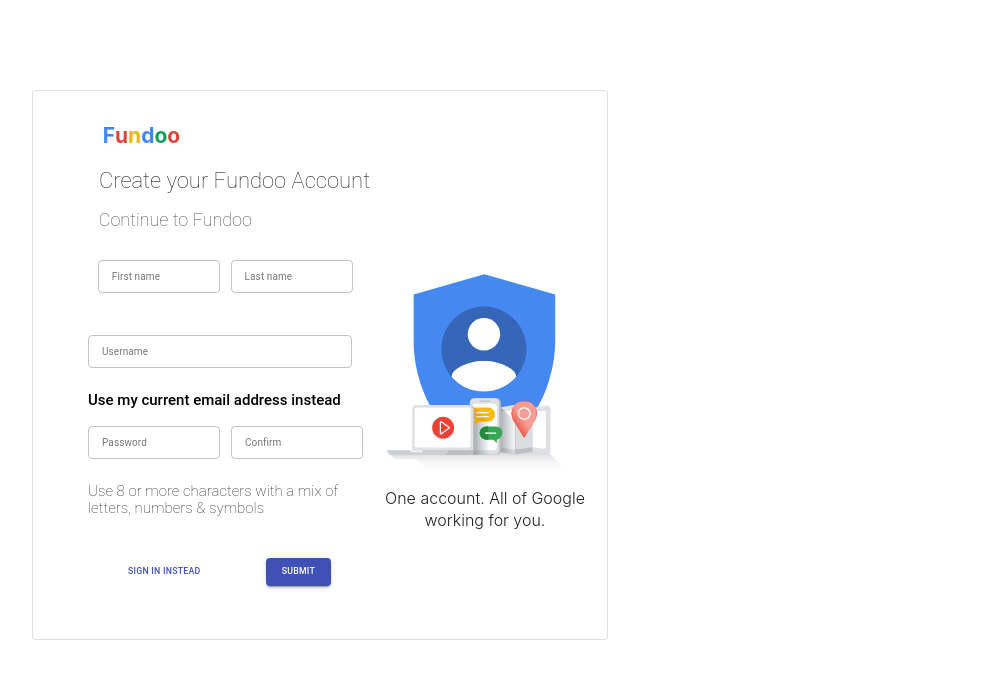
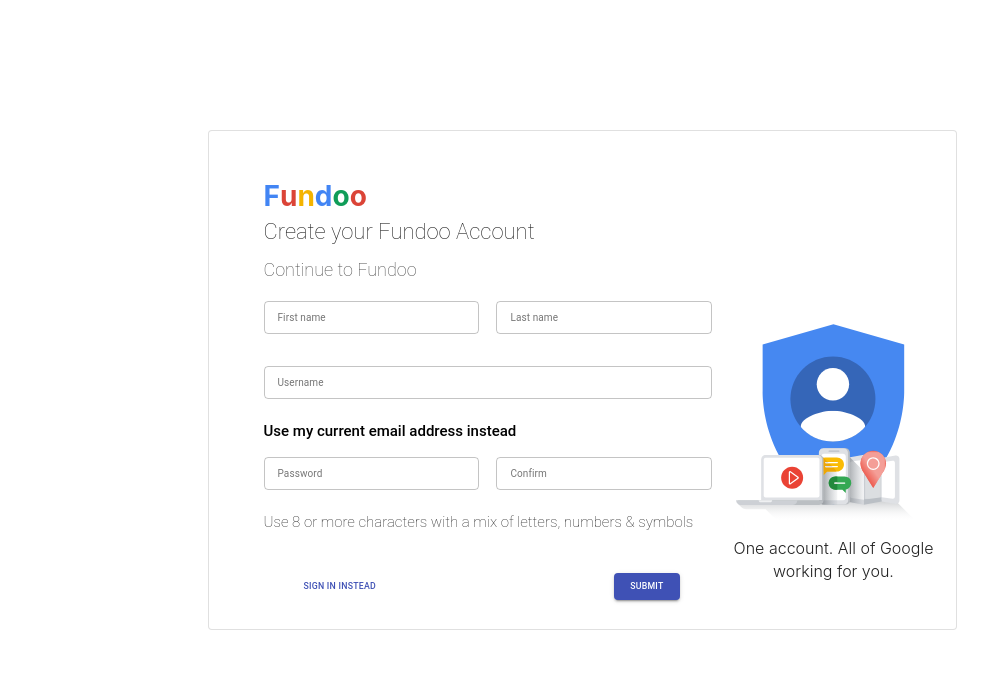
Before and after one commit to ruchika6698/FundooApp-Frontend, a React (Create React App) app: page /register in a window 1280 px wide. Shown: the top 676 px of the page, without its empty margins (58-1046 px from the left). Built offline with nearby package versions, Linux system fonts and the light colour scheme.

Commit message:
Added:CSS for login component

```diff
--- /dev/null
+++ b/src/CSS/login.css
@@ -0,0 +1,59 @@
+*{
+    margin: 0;
+    padding: 0;
+}
+body{
+    display:flex;
+    justify-content:center;
+    align-items:center;
+}
+.loginbox{
+    margin-top:160px;
+    margin-bottom:90px;
+    width:400px;
+    height:450px;
+}
+.loginfundoofont{
+    padding-top: 35px;
+    justify-content:center;
+    align-items:center;
+    display: flex;
+    font-size: 2.0em;
+    font-weight:bold;
+}
+.signIn{
+    color: black;
+    font-size: 120%;
+    padding-top: 4%;
+    justify-content:center;
+    align-items:center;
+    display: flex;
+}
+.usernameLogin{
+    display: flex;
+    justify-content:center;
+    align-items:center;
+    flex-direction: column;
+}
+.passwordLogin{
+    display: flex;
+    justify-content:center;
+    align-items:center;
+    flex-direction: column;
+}
+.buttonLogin{
+    display: flex;
+    justify-content: space-between;
+    flex-direction: row;
+    padding: 3em;
+    font-size: 16px;
+    font-weight:bold;
+}
+
+.Forgotpassword{
+    display: flex;
+    justify-content:center;
+    align-items:left;
+    flex-direction: column;
+    padding-bottom:4em;
+}
--- a/src/CSS/register.css
+++ b/src/CSS/register.css
@@ -2,21 +2,25 @@
     margin: 0;
     padding: 0;
 }
+body{
+    display:flex;
+    justify-content:center;
+    align-items:center;
+}
 .root{
-    margin-top:90px;
+    margin-top:130px;
     margin-bottom:90px;
-    margin-left:90px;
-    width:45%;
-    height:550px;
+    width:100%;
+    height:500px;
     padding-left: 55px;
+    justify-content:center;
 }
 .fundoofont {
     display: flex;
-    margin-top:15px;
-    font-size: 1.5em;
+    padding-top: 45px;
+    font-size: 2.0em;
     font-weight:bold;
     justify-content:flex-start;
-    padding:.7em;
 }
 .text{
     display: flex;
@@ -24,7 +28,6 @@
     font-family: 'Roboto', sans-serif;
     font-weight: 100;
     justify-content:flex-start;
-    margin-left: .5em;
 }
 .continue{
     display: flex;
@@ -33,7 +36,6 @@
     font-weight: 70;
     justify-content:flex-start;
     color:#4d4d4d;
-    margin-left: .6em;
 }
 .main{
     display: flex;
@@ -43,21 +45,21 @@
 
 .flname{
     display: flex;
-    justify-content: space-between;
+    justify-content:space-between;
     flex-direction: row;
-    padding: .7em;
     size:medium;
 }
 .username{
-    display: block;
-    width: 27em;
-    padding-left: 55px;
+    width: 32em !important;
+    padding-left: 65px;
+    justify-content:center;
 }
 
 .usermailline{
     font-size: 15px;
     font-family: 'Roboto', sans-serif;
     color: black;
+    justify-content:center;
 }
 .confirmPass{
     display: flex;
```
